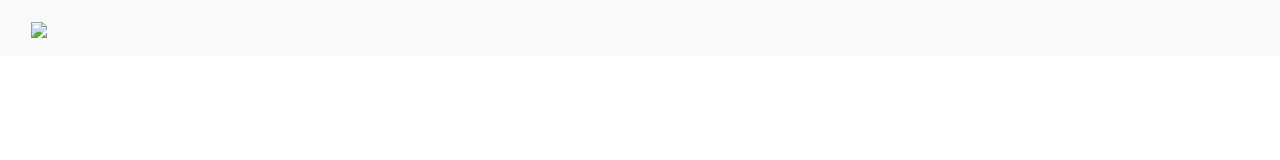
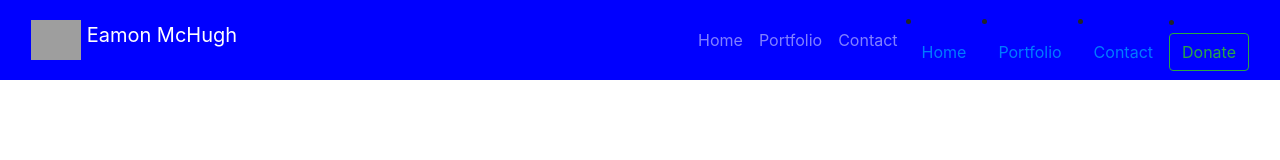
Before and after one commit to Eamon02/Portfolio, a plain HTML site: page index.html in a window 1280 px wide. Drawn offline with nearby package versions, Linux system fonts and the light colour scheme; grey boxes are pictures that could not be loaded.

Commit message:
nav bar love

```diff
--- a/index.html
+++ b/index.html
@@ -1,6 +1,7 @@
 <!DOCTYPE html>
 <html lang="en-us">
     <head>
+        <!--required meta tags-->
         <meta charset="UTF-8">
         <meta name="viewport" content="width=device-width, initial-scale=1", shrink-to-fit="no">
 
@@ -15,13 +16,53 @@
 
         <body>
             <!-- NavBar -->
-            <nav class="navbar navbar-expand-md navbar-light bg-light sticky-top">
+            <nav class="navbar navbar-expand-sm navbar-dark sticky-top" style="background-color:blue">
+
             <div class="container-fluid">
                 <!-- Nave is medium (md) break point,light color background and dark text, sticky-top keeps nav stuck at top, fluid makes nav take 100% of screen -->
 
-                <a class="navbar-brand" href="#"><img src="img/xxxxxxxx"></a>
-            <!-- Logo added, but need image source-->
+                <!--<a class="navbar-brand" href="#">Eamon McHugh</a>-->
+                <!-- Image and text to first nav item-->
+                <a class="navbar-brand" href="#">
+                 <img src="https://www.apple.com/newsroom/images/product/iphone/standard/iphonex_animoji_panda_carousel.gif.large.gif" width="50" height="40" class="d-inline-block align-top" alt="">
+                Eamon McHugh
+                 </a>
 
+                 <!--formated nave bar to buttons and navbar collapsable icon-->
+                 <button class="navbar-toggler" type="button" data-toggle="collapse" data-target="#navbarNav" aria-controls="navbarNav" aria-expanded="false" aria-label="Toggle navigation">
+                    <span class="navbar-toggler-icon"></span>
+                  </button>
+                  <div class="collapse navbar-collapse" id="navbarNav">
+                    <ul class="navbar-nav ml-auto">
+                        <li class="nav-item">
+                            <a class="nav-link" href="#">Home</a>
+                        </li>
+                        <li class="nav-item">
+                            <a class="nav-link" href="#">Portfolio</a>
+                        </li>
+                        <li class="nav-item">
+                            <a class="nav-link" href="#">Contact</a>
+                        </li>
+                    </ul>
+
+
+                <!-- added additional nav items with faded reactive text and subtle displat of active page based on text color and fade-->
+                <li class="nav-item active">
+                    <a class="nav-link" href="#">Home <span class="sr-only">(current)</span></a>
+                  </li>
+                  <li class="nav-item">
+                    <a class="nav-link" href="#">Portfolio</a>
+                  </li>
+                  <li class="nav-item">
+                    <a class="nav-link" href="#">Contact</a>
+                  </li>
+                  <li class="nav-item">
+                <form class="form-inline">
+                <!--Button added to navbar-->
+                    <button class="btn btn-outline-success" type="button">Donate</button>
+                </form>
+
+                <!--create change name to nav-bar dropdown with info when sm-->
             </div>
             </nav>
 
```
Also changed, not shown: 4 other files.
